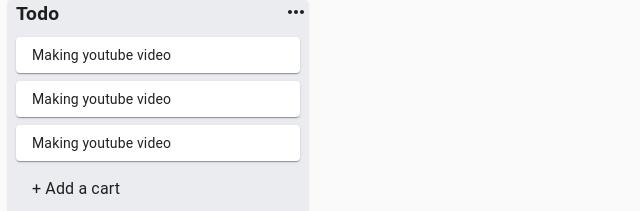
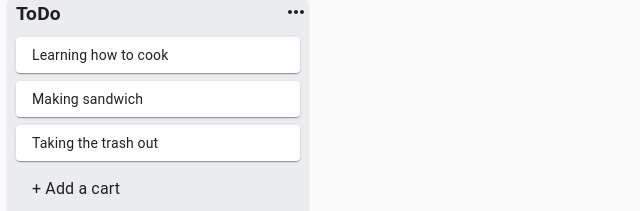
Before and after one commit to KateSeo0826/ks_trello, a React (Create React App) app: page / in a window 1280 px wide. Shown: the top 211 px of the page, without its empty margins (0-640 px from the left). Built offline with nearby package versions, Linux system fonts and the light colour scheme.

Commit message:
initialize data

```diff
--- a/src/App.js
+++ b/src/App.js
@@ -1,9 +1,14 @@
-import React from 'react';
+import React, { useState } from 'react';
 import List from './components/List/List';
+import store from './Utils/store';
 export default function App() {
+  const [data, setData] = useState(store);
   return (
     <div>
-      <List />
+      {data.listIds.map((listId)=>{
+        const list = data.lists[listId];
+        return <List list={list} key={listId}/>
+      })}
     </div>
   );
 }
--- /dev/null
+++ b/src/Utils/store.js
@@ -0,0 +1,43 @@
+const cards = [
+    {
+        id: 'card-1',
+        content: 'Learning how to cook',
+    },
+
+    {
+        id: 'card-2',
+        content: 'Making sandwich',
+    },
+    {
+        id: 'card-3',
+        content: 'Taking the trash out',
+    },
+];
+
+const data = {
+    lists: {
+        'list-1':{
+            id: 'list-1',
+            title: 'ToDo',
+            cards,
+        },
+    },
+    listIds: ['list-1'],
+};
+    //     'list-2':{
+    //         id: 'list-2',
+    //         title: 'Doing',
+    //         cards: [
+    //            {
+    //                id: 'card-4',
+    //                content: 'cloning trello',
+    //            },
+    //            {
+    //                id: 'card-5',
+    //                content: 'upload video to youtube',
+    //            },
+    //         ],
+    //     },
+    // },
+
+    export default data;
--- a/src/components/List/Card.js
+++ b/src/components/List/Card.js
@@ -1,6 +1,6 @@
 import React from 'react'
 import { Paper } from '@material-ui/core';
-import { makeStyles } from '@material-ui/core/styles'
+import { makeStyles } from '@material-ui/core/styles';
 
 const useStyle = makeStyles((theme) => ({
     card: {
@@ -9,11 +9,11 @@
     },
 }))
 
-export default function Card() {
+export default function Card({card}) {
     const classes = useStyle();
     return (
         <div>
-             <Paper className={classes.card}>Making youtube video</Paper>
+             <Paper className={classes.card}>{card.content}</Paper>
         </div>
     );
 }
--- a/src/components/List/List.js
+++ b/src/components/List/List.js
@@ -3,7 +3,8 @@
 import { makeStyles } from '@material-ui/core/styles';
 import Title from  './Title';
 import Card from './Card';
-import InputContainer from '../Input/InputContainer'
+import InputContainer from '../Input/InputContainer';
+
 const useStyle = makeStyles((theme) => ({
     root: {
       width: '300px',
@@ -12,16 +13,16 @@
 
     },
 }))
-export default function List(){
+export default function List({ list }){
     const classes = useStyle();
     return(
         <div>
             <Paper className= { classes.root }>
                 <CssBaseline />
-                <Title />
-                <Card />
-                <Card />
-                <Card />
+                <Title title={list.title}/>
+                {list.cards.map((card) => (
+                    <Card key={card.id} card={card}/>
+                ))}
                 <InputContainer />
             </Paper>
         </div>
--- a/src/components/List/Title.js
+++ b/src/components/List/Title.js
@@ -2,6 +2,7 @@
 import { Typography, InputBase } from '@material-ui/core';
 import { makeStyles } from '@material-ui/core/styles';
 import MoreHorizIcon from '@material-ui/icons/MoreHoriz';
+
 const useStyle = makeStyles((theme) => ({
     editableTitleContainer:{
         marginLeft: theme.spacing(1),
@@ -21,7 +22,7 @@
         }
     }
 }))
-export default function Title() {
+export default function Title({ title }) {
       const [open,setOpen] = useState(false);
       const classes = useStyle();
     return (
@@ -30,7 +31,7 @@
             <div>
                 <InputBase
                     autoFocus
-                    value= "Todo"
+                    value= "{title}"
                     inputProps ={{
                         className: classes.input,
                     }}
@@ -42,7 +43,9 @@
         ) : (
             <div className= {classes.editableTitleContainer}>
                 <Typography onClick={() =>setOpen(!open)}
-                className={classes.editableTitle}>Todo
+                className={classes.editableTitle}
+                >
+                    {title}
                 </Typography>
                 <MoreHorizIcon />
             </div>
```
